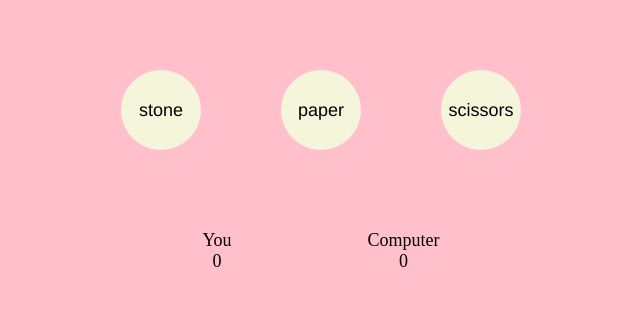
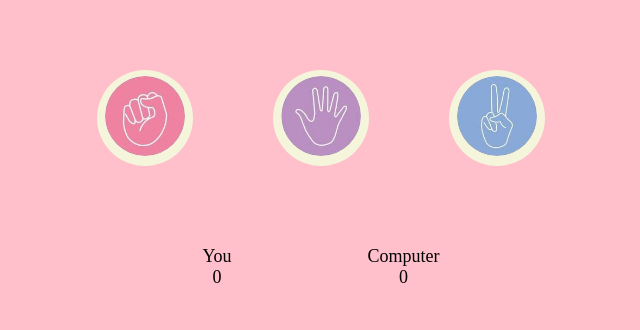
Before and after one commit to SABHYAGUPTA5XR/Stone-Paper-Scissors, a plain HTML site: page game/index.html in a window 1280 px wide. Shown: the part 127-457 px from the top of the page, without its empty margins (319-959 px from the left). Drawn offline with Linux system fonts and the light colour scheme.

Commit message:
added imgs

```diff
--- a/game/index.html
+++ b/game/index.html
@@ -13,13 +13,19 @@
 
     <div class="winner hide">
         <div class="dec"></div>
-        <button id= "NewGame">New Game</button>
+        <button id="NewGame">New Game</button>
     </div>
     <div class="game">
         <div class="buttons">
-            <button class="btn">stone</button>
-            <button class="btn">paper</button>
-            <button class="btn">scissors</button>
+            <button class="btn">
+                <img src="./pictures/rock.jpg" alt="stone">
+            </button>
+            <button class="btn">
+                <img src="./pictures/paper.jpg" alt="paper">
+            </button>
+            <button class="btn">
+                <img src="./pictures/scissors.jpg" alt="scissors">
+            </button>
         </div>
     </div>
     <div class="players">
@@ -33,7 +39,7 @@
         </div>
     </div>
     <h1 id="result">Result</h1>
-    <button id = "resetGame">Reset Game</button>
+    <button id="resetGame">Reset Game</button>
     <script src="script.js"></script>
 </body>
 
--- a/game/script.js
+++ b/game/script.js
@@ -17,6 +17,7 @@ const resetGameFn = () => {
     userscr.innerText = '0';
     compcount = 0;
     compscr.innerText = '0';
+    res.innerText = 'Result';
 }
 
 
--- a/game/styles.css
+++ b/game/styles.css
@@ -31,12 +31,17 @@ body {
     font-family: 'Franklin Gothic Medium', 'Arial Narrow', Arial, sans-serif;
     background-color: beige;
     margin-top: 10vmin;
-    height: 10vmin;
-    width: 10vmin;
+    height: 12vmin;
+    width: 12vmin;
     border-radius: 50%;
     border: none;
 }
+img{
+    border-radius: 50%;
+    height: 10vmin;
+    width: 10vmin;
 
+}
 .btn:hover {
     background-color: azure;
     height: 12vmin;
```
